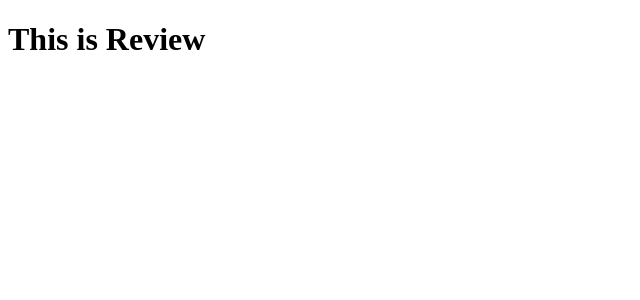
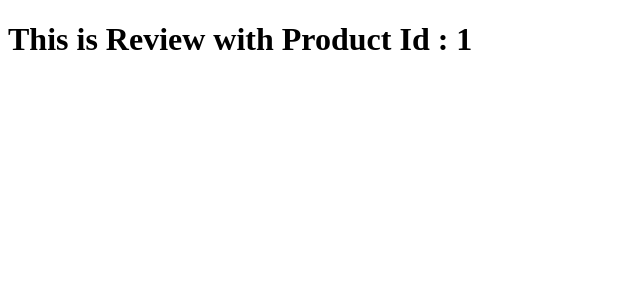
Before and after one commit to ToniBirat7/NextJs_Complete, a Next.js app in the folder NextJs_Basics(Code_Ev)/hello-world/: page /products/1/reviews in a window 1280 px wide. Shown: the top 300 px of the page, without its empty margins (0-640 px from the left). Built offline with nearby package versions, Linux system fonts and the light colour scheme.

Commit message:
docs: next js cont

```diff
--- a/NextJs_Basics(Code_Ev)/hello-world/src/app/products/[productId]/reviews/page.tsx
+++ b/NextJs_Basics(Code_Ev)/hello-world/src/app/products/[productId]/reviews/page.tsx
@@ -1,9 +1,10 @@
 import React from "react";
 
-const Reivew = () => {
+const Reivew = async ({ params }: { params: { productId: string } }) => {
+  const param = await params;
   return (
     <>
-      <h1>This is Review</h1>
+      <h1>This is Review with Product Id : {param.productId}</h1>
     </>
   );
 };
```
Also changed, not shown: 1 other file (tests, documents, lock files or other folders).
